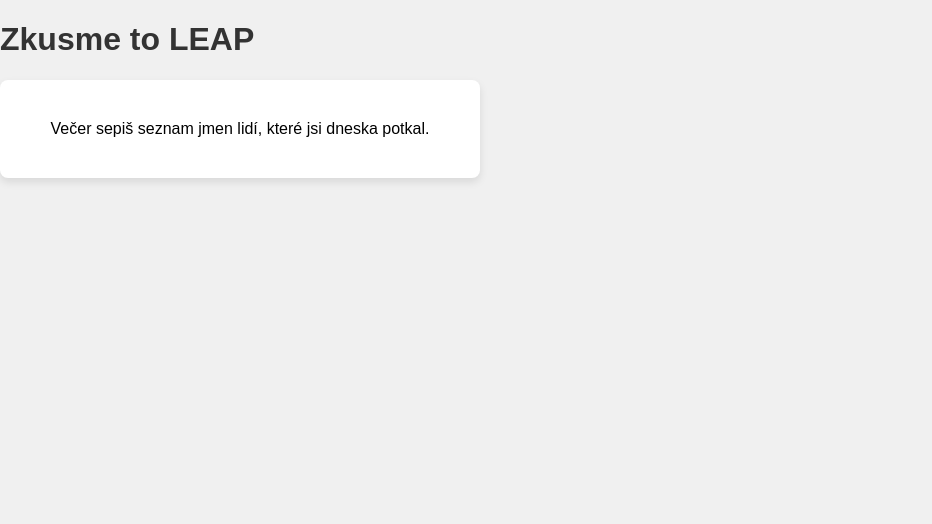
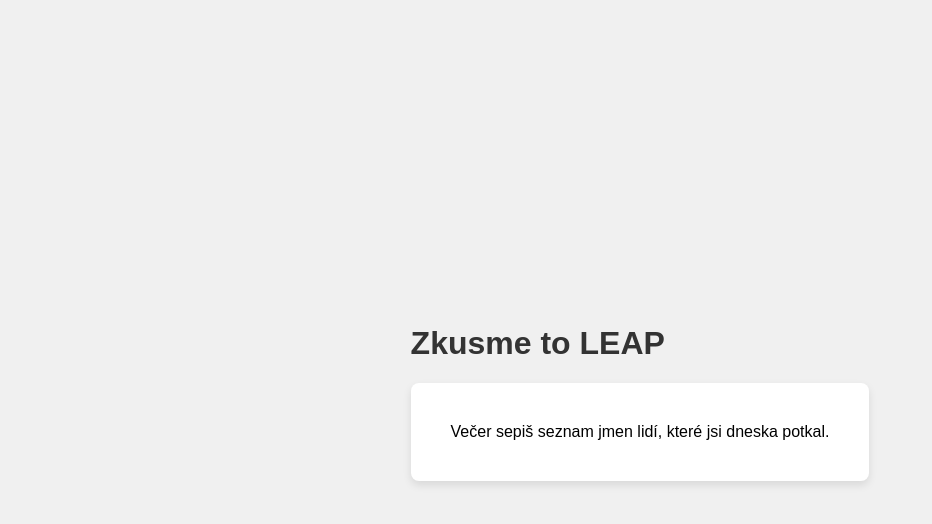
Before and after one commit to niknik199/Randomizer, a plain HTML site: page index.html in a window 1280 px wide. Shown: the whole page, without its empty margins (0-932 px from the left). Drawn offline with Linux system fonts and the light colour scheme.

Commit message:
Update index.html

```diff
--- a/index.html
+++ b/index.html
@@ -8,7 +8,7 @@
         body {
             font-family: Poppins, sans-serif;
             background-color: #f0f0f0;
-            display: block;
+            display: flex;
             justify-content: center;
             align-items: center;
             height: 100vh;
@@ -28,9 +28,10 @@
     </style>
 </head>
 <body>
+    <div>
     <h1>Zkusme to LEAP</h1>
     <p id="task"></p>
-
+</div>
     <script>
         const tasks = [
             "Uvař si nový recept nebo vyzkoušej jídlo, které jsi ještě nejedl.",
```
